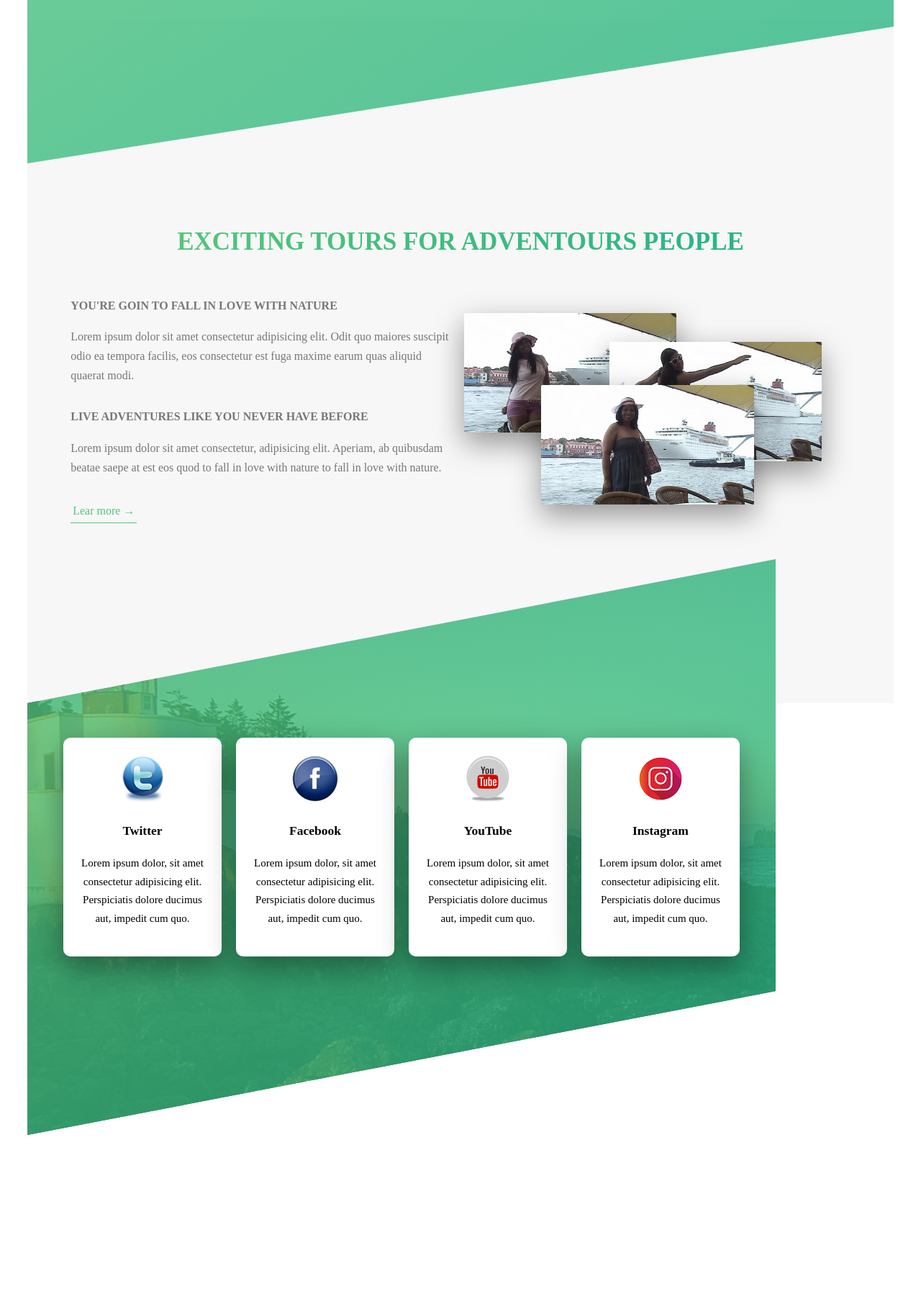
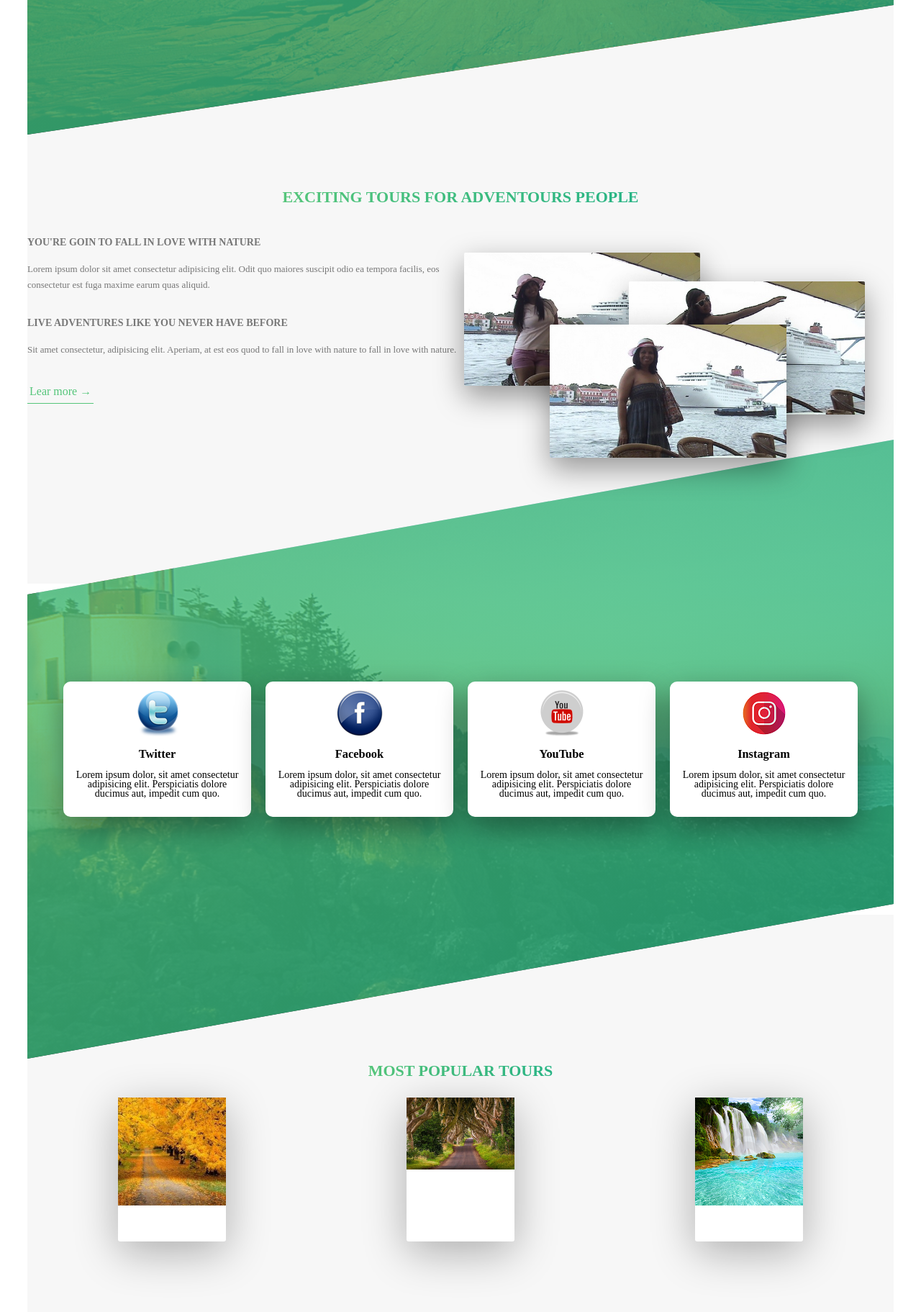
Before and after one commit to jac1968/natours, a website: page index.html in a window 1280 px wide. Shown: the part 571-2394 px from the top of the page at 72% size. Before the commit the page ends 2186 px from the top, so only its background shows below. Drawn offline with Linux system fonts and the light colour scheme.

Commit message:
Agregadas Tarjetas Flips

```diff
--- a/SASS/_animacion.scss
+++ b/SASS/_animacion.scss
@@ -4,8 +4,8 @@
     margin-top:-25vh;
 }
 
-.encabezado--secundario {
-    font-size: 3.5rem;
+.encabezado-animado {
+    font-size: 2.2rem;
     text-transform: uppercase;
     font-weight: 700;
     letter-spacing: 0rem;
@@ -14,13 +14,11 @@
     -webkit-background-clip: text;
     color: transparent;
     transition: all .2s;
+    &:hover {
+        transform: skewY(3deg) skewX(15deg) scale(1.1);
+        text-shadow: .5rem 1rem 2rem rgba($negro, .5);
+    }
 }
-
-.encabezado--secundario:hover {
-    transform: skewY(3deg) skewX(15deg) scale(1.1);
-    text-shadow: .5rem 1rem 2rem rgba($negro, .5);
-}
-
 .red {
     &:hover {
         transform: translateY(-1.5rem) scale(1.1);
--- a/SASS/_diseno.scss
+++ b/SASS/_diseno.scss
@@ -1,4 +1,5 @@
 body {
+    // width: 100vh;
     font-family: lato sans-serif;
     font-weight: 400;
     line-height: 1.7;
@@ -7,11 +8,12 @@ body {
 }
 
 header {
-    height: 95vh;
+    // width: 100vh;
+    height: 90vh;
     background-image:  linear-gradient(to right bottom,
     rgba($verde-claro, 0.8),
     rgba($verde-oscuro, 0.8)),
-    url(./Imagenes/Desert.jpg);
+    url('../Imagenes/Desert.jpg');
     background-size: cover;
     background-position: top;
     position: relative;
@@ -39,9 +41,9 @@ header {
         }
             .encabezado-principal {
                 display: block;
-                font-size: 6rem;
+                font-size: 4rem;
                 font-weight: 400;
-                letter-spacing: 3.5rem;
+                letter-spacing: 3.3rem;
                 animation-name: moveInLeft;
                 animation-duration: 1s;
                 animation-duration: 1s;
@@ -49,63 +51,9 @@ header {
             }
             .encabezado-secundario {
                 display: block;
-                font-size: 2rem;
-                font-weight: 700;
-                letter-spacing: 1.58rem;
+                font-size: 1.2rem;
+                font-weight: 600;
+                letter-spacing: 1.5rem;
                 animation: moveInRight 1s ease-out;
             }
 }
-
-.fila {
-    width: 90%;
-    display: grid;
-    grid-gap: 1em;
-    margin: auto;
-    grid-template-columns: 1fr 1fr;
-}
-
-.centrar-texto {
-    text-align: center;
-}
-
-.encabezado-tercero {
-    font-size: 1.6rem;
-    font-weight: 700;
-    text-transform: uppercase;
-}
-.parrafo {
-    font-size: 1.6rem;
-    &:not(:last-child) {
-        margin-bottom: 3rem;
-    }
-
-}
-
-.redes {
-    width: 94rem;
-    height: 70rem;
-    padding: 5rem ;
-    background-image: linear-gradient(to right bottom,
-    rgba($verde-claro, 0.8), rgba($verde-oscuro, 0.8)),
-    url(/Imagenes/Lighthouse.jpg);
-    background-size: cover;
-    display: grid;
-    grid-gap: 2rem;
-    grid-template-columns: repeat(4, 1fr);
-    color: $negro;
-    clip-path: polygon( 0 25%, 100% 0, 100% 75%, 0 100% );
-    // position: absolute;
-    // top: 132rem;
-    margin-top: -20rem;
-    align-content: center;
-}
-
-.red {
-    background-color: $blanco;
-    font-size: 1.5rem;
-    padding: 2.5rem ;
-    text-align: center;
-    border-radius: 1rem;
-    box-shadow: 0 1.5rem 4rem rgba($negro, .4);
-    transition: all .3s;
-}
--- /dev/null
+++ b/SASS/_grids.scss
@@ -0,0 +1,107 @@
+.fila {
+    display: grid;
+    grid-gap: 1em;
+    grid-template-columns: 1fr 1fr;
+}
+
+.centrar-texto {
+    text-align: center;
+}
+
+.encabezado-tercero {
+    font-size: 1.4rem;
+    font-weight: 600;
+    text-transform: uppercase;
+}
+.parrafo {
+    font-size: 1.3rem;
+    &:not(:last-child) {
+        margin-bottom: 3rem;
+    }
+
+}
+
+.redes {
+    height: 95vh;
+    padding: 5rem ;
+    background-image: linear-gradient(to right bottom,
+    rgba($verde-claro, 0.8), rgba($verde-oscuro, 0.8)),
+    url(/Imagenes/Lighthouse.jpg);
+    background-size: cover;
+    display: grid;
+    grid-gap: 2rem;
+    grid-template-columns: repeat(4, 1fr);
+    color: $negro;
+    clip-path: polygon( 0 25%, 100% 0, 100% 75%, 0 100% );
+    margin-top: -20rem;
+    align-content: center;
+}
+
+.red {
+    background-color: $blanco;
+    font-size: 1.4rem;
+    line-height: 1.3rem;
+    padding: 1.2rem ;
+    text-align: center;
+    border-radius: 1rem;
+    box-shadow: 0 1.5rem 4rem rgba($negro, .4);
+    transition: all .3s;
+}
+
+.tours {
+    margin-top: -20rem;
+    padding: 18rem 0 35rem 0;
+    display: grid;
+    background-color: $gris-claro;
+    grid-template-columns: repeat(3, 1fr);
+    &-texto {
+        grid-column: span 3;
+    }
+    display: flexbox;
+    justify-items: center;
+}
+
+.composicion2 {
+    position: relative;
+    perspective: 150rem;
+    display: flex;
+    width: 15rem;
+    height: 15rem;
+    justify-content:  center;
+    }
+
+.carta {
+    width: 15rem;
+    height: 20rem;
+    top: 0;
+    left: 0;
+    border-radius: 3px ;
+    box-shadow: 0 1.5rem 6rem rgba($negro, .3);
+    backface-visibility: hidden;
+    transition: all .9s ease-in-out;
+    }
+
+.carta-frente {
+    background-color: $blanco;
+}
+
+.carta-reverso {
+    position: absolute;
+    transform: rotateY(180deg);
+}
+
+.color-rev1 {
+    background-image: linear-gradient(to right bottom, $naranja-claro, $naranja-oscuro);
+}
+.color-rev2 {
+    background-image: linear-gradient(to right bottom, $verde-claro, $verde-oscuro);
+}
+.color-rev3 {
+    background-image: linear-gradient(to right bottom, $azul-claro, $azul-oscuro);
+}
+.karta:hover .carta-frente {
+    transform: rotateY(180deg);
+}
+.karta:hover .carta-reverso {
+    transform: rotateY(0deg);
+}
--- a/SASS/_valinicial.scss
+++ b/SASS/_valinicial.scss
@@ -5,7 +5,7 @@
 *::before {
     margin: 0;
     padding: 0;
-    box-sizing: inherit;
+    box-sizing: border-box;
 }
 
 html {
--- a/SASS/_variables.scss
+++ b/SASS/_variables.scss
@@ -3,6 +3,10 @@
 $verde-claro: #55c57a;
 $verde-medio: #7ed56f;
 $verde-oscuro: #28b485;
+$azul-claro: #2998ff;
+$azul-oscuro: #5643fa;
+$naranja-claro: #ffb900;
+$naranja-oscuro: #ff7730;
 $gris-claro: #f7f7f7;
 $gris-oscuro: #777;
 $negro: #000;
--- a/SASS/estilos.scss
+++ b/SASS/estilos.scss
@@ -6,6 +6,8 @@
 
 @import "diseno";
 
+@import "grids";
+
 @import "animacion";
 
 @import "componentes";
--- a/index.html
+++ b/index.html
@@ -20,13 +20,12 @@
             </h1>
             <a href="#" class="btn btn-blanco btn-animacion">DISCOVERY OUR TOURS</a>
         </div>
-
     </header>
 
     <main>
         <section class="seccion-sobre">
             <div class="centrar-texto">
-                <h2 class="encabezado--secundario margen-inferior">
+                <h2 class="encabezado-animado margen-inferior">
                     Exciting tours for adventours people
                 </h2>
             </div>
@@ -34,10 +33,10 @@
             <div class="fila">
                 <div class="col-2">
                     <h3 class="encabezado-tercero mergen-inferior">You're goin to fall in love with nature</h3>
-                    <p class="parrafo">Lorem ipsum dolor sit amet consectetur adipisicing elit. Odit quo maiores suscipit odio ea tempora facilis, eos consectetur est fuga maxime earum quas aliquid quaerat modi.</p>
+                    <p class="parrafo">Lorem ipsum dolor sit amet consectetur adipisicing elit. Odit quo maiores suscipit odio ea tempora facilis, eos consectetur est fuga maxime earum quas aliquid.</p>
 
                     <h3 class="encabezado-tercero mergen-inferior">Live adventures like you never have before</h3>
-                    <p class="parrafo">Lorem ipsum dolor sit amet consectetur, adipisicing elit. Aperiam, ab quibusdam beatae saepe at est eos quod to fall in love with nature to fall in love with nature.</p>
+                    <p class="parrafo">Sit amet consectetur, adipisicing elit. Aperiam, at est eos quod to fall in love with nature to fall in love with nature.</p>
                     <a href="# "   class="link">Lear more &rarr;</a>
                 </div>
                 <div class="col-2">
@@ -70,6 +69,48 @@
                 <p>Lorem ipsum dolor, sit amet consectetur adipisicing elit. Perspiciatis dolore ducimus aut, impedit cum quo.</p>
             </div>
         </section>
+        <section class="tours">
+            <div class="centrar-texto tours-texto">
+                <h2 class="encabezado-animado">
+                    MOST POPULAR TOURS
+                </h2>
+            </div>
+
+            <div class="composicion2">
+                <div class="karta">
+                    <div class="carta carta-frente" >
+                        <img src="./Imagenes/paisaje1.jpg " alt="img-1" width="150"  class="composicion2-img composicion2-img-1" >
+                    </div>
+                    <div class="carta carta-reverso color-rev1">
+                        <h1>hola 1</h1>
+                    </div>
+                </div>
+            </div>
+
+            <div class="composicion2">
+                <div class="karta">
+                    <div class="carta carta-frente" >
+                        <img src="./Imagenes/paisaje2.jpg " alt="img-2" width="150"  class="composicion2-img composicion2-img-2" >
+                    </div>
+                    <div class="carta carta-reverso color-rev2">
+                        <h1>hola 2</h1>
+                    </div>
+                </div>
+            </div>
+
+            <div class="composicion2">
+                <div class="karta">
+                    <div class="carta carta-frente" >
+                        <img src="./Imagenes/paisaje3.jpg " alt="img-3" width="150"  class="composicion2-img composicion2-img-3" >
+                    </div>
+                    <div class="carta carta-reverso color-rev3">
+                        <h1>hola 3</h1>
+                    </div>
+                </div>
+            </div>
+
+        </section>
+
     </main>
 
 </body>
```
Also changed, not shown: OFL.txt (added, +93 -0 lines), Imagenes/paisaje1.jpg (renamed from Imagenes/paisaje 2.jpg), Imagenes/paisaje2.jpg (renamed from Imagenes/paisaje 3.jpg), Imagenes/paisaje3.jpg (renamed from Imagenes/paisaje 1.jpg), Imagenes/paisaje4.jpg (renamed from Imagenes/paisaje 4.jpg), SASS/estilos.css, estilo.css (deleted), 1 other file.
